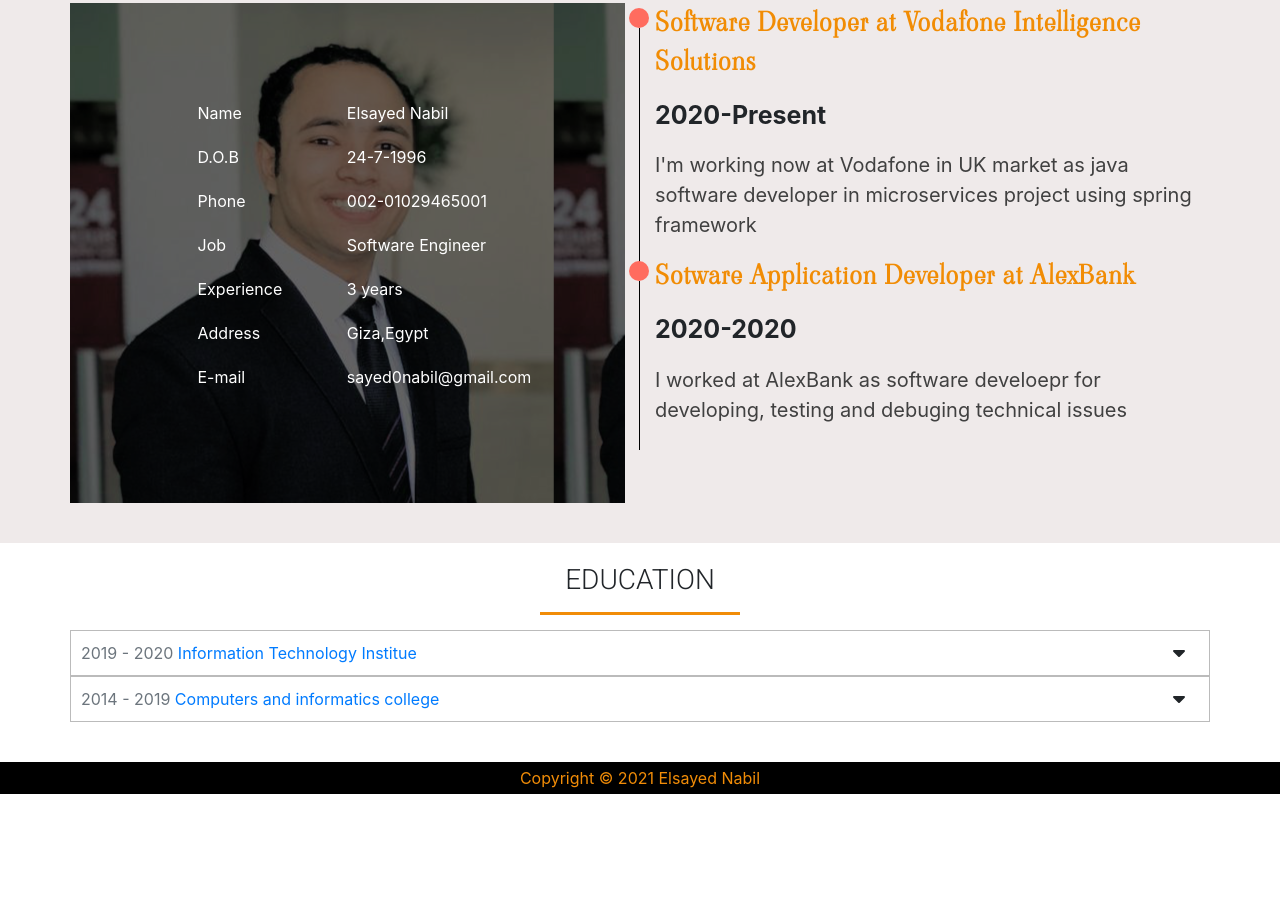
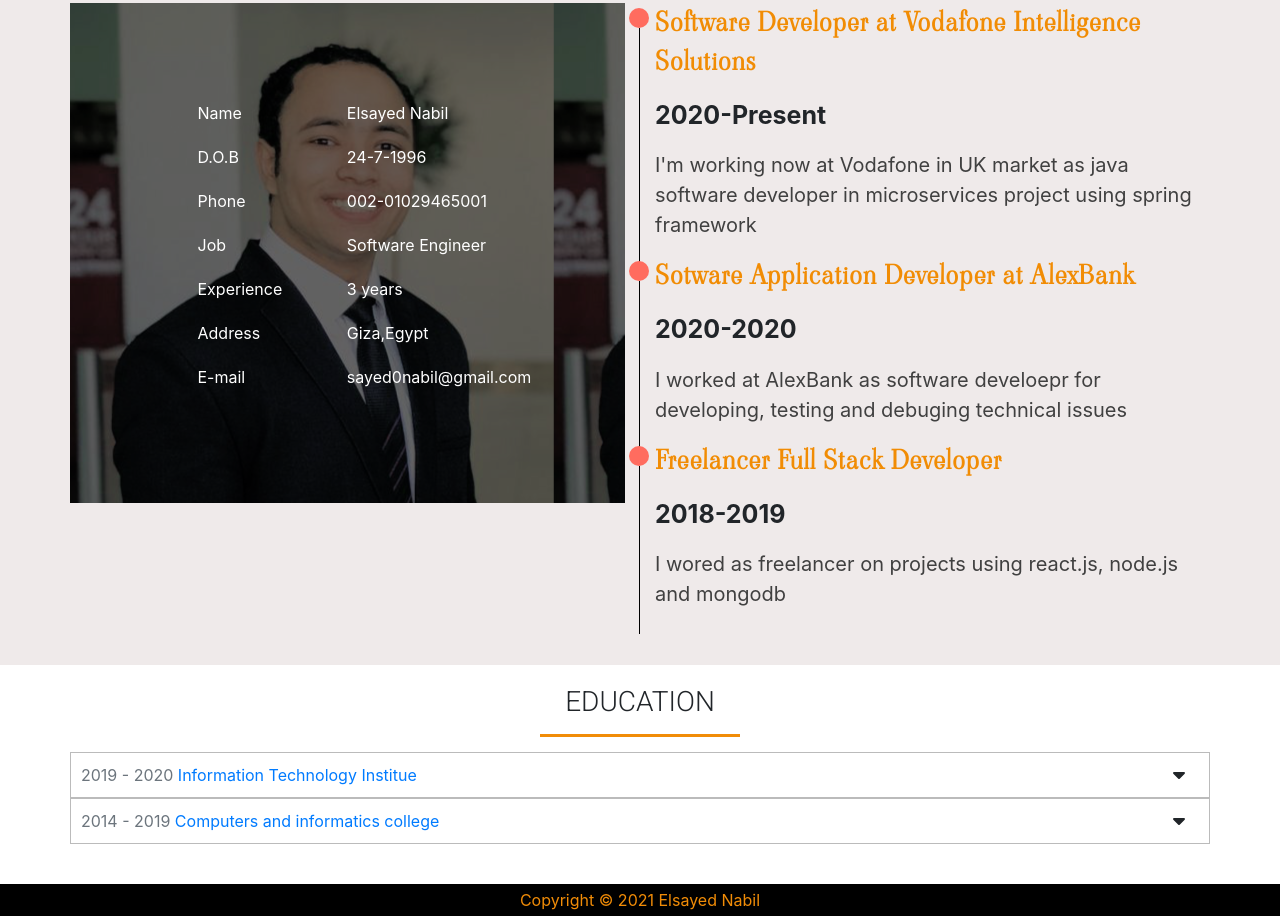
Before and after one commit to sayed0nabil/portofolio, a plain HTML site: page index.html in a window 1280 px wide. Shown: the part 2241-3157 px from the top of the page. Before the commit the page ends 3035 px from the top, so only its background shows below. Drawn offline with nearby package versions, Linux system fonts and the light colour scheme; files whose address does not match are found by name; a web font is replaced by a local one.

Commit message:
Add Freelancer Experience

```diff
--- a/index.html
+++ b/index.html
@@ -282,6 +282,13 @@
                         technical issues
                     </p>
                 </div>
+                <div class="bullet-point">
+                    <p class="upper">Freelancer Full Stack Developer</p>
+                    <p>2018-2019</p>
+                    <p>
+                        I wored as freelancer on projects using react.js, node.js and mongodb
+                    </p>
+                </div>
             </div>
            </div>
         </div>
```
